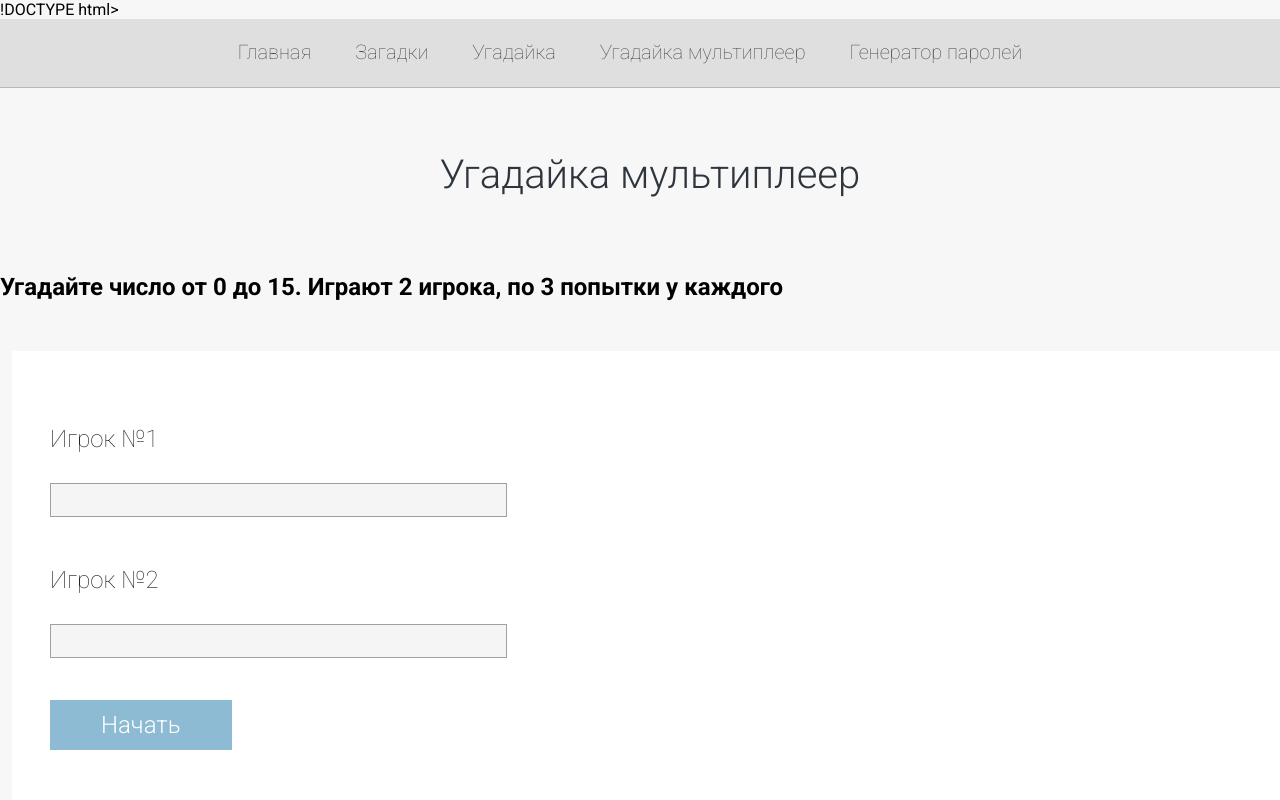
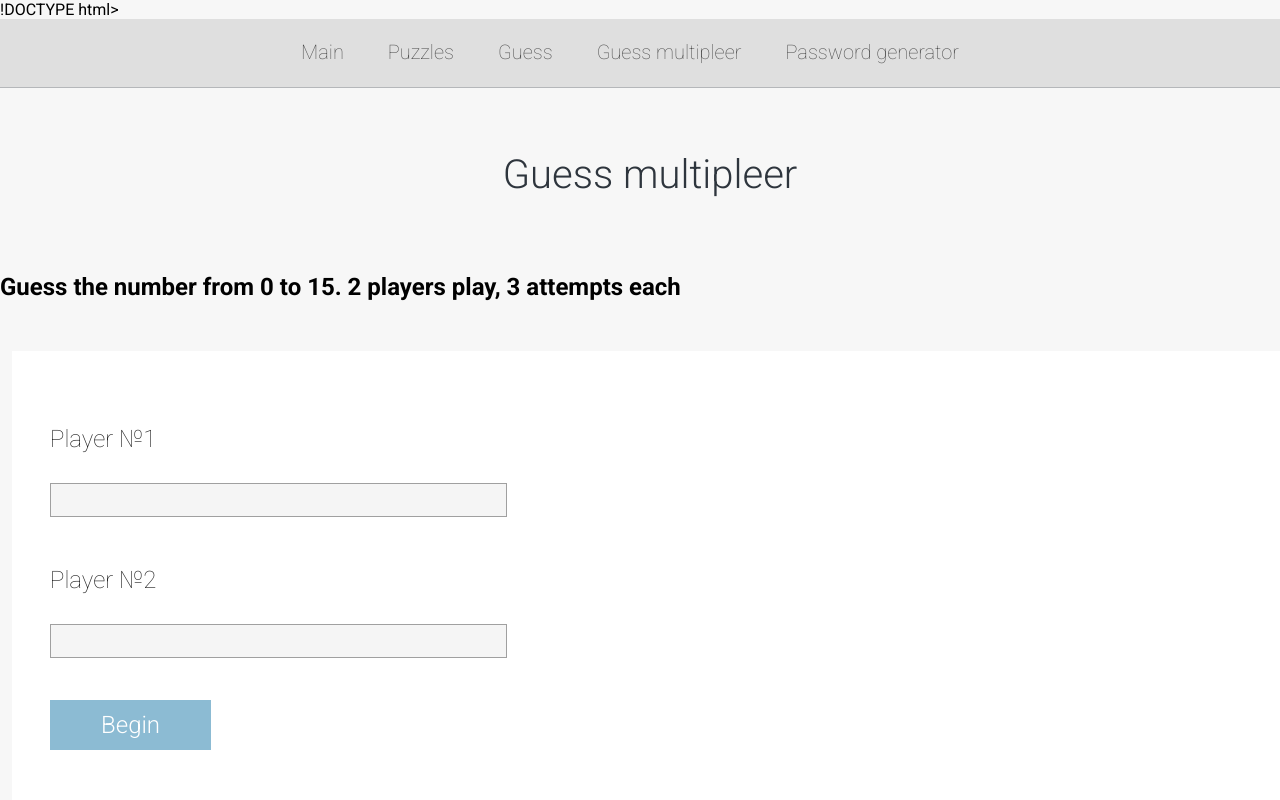
Before and after one commit to BESTTEST4YOU/GeekBrains, a plain HTML site: page guess2.html in a window 1280 px wide. Shown: the top 800 px of the page. Drawn offline with Linux system fonts and the light colour scheme.

Commit message:
Update guess2.html

```diff
--- a/guess2.html
+++ b/guess2.html
@@ -2,7 +2,7 @@
 <html>
 <head>
 <meta charset="utf-8">
-<title>Личный сайт студента GeekBrains</title>
+<title>GeekBrains student personal website</title>
 <link rel="stylesheet" href="style.css">
 <script type="text/javascript">
 
@@ -37,23 +37,23 @@
     function checkAnswers(userAnswer,id) {
         tryCount++;
             if (userAnswer == answer) {
-                write ("info1", " Игрок угадал и выиграл!" + " Загаданное число = " + answer);
+                write ("info1", " The player guessed and won!" + " Hidden number = " + answer);
                 hide ("button");
                 hide ("numberUser1");
                 hide ("numberUser2");
                 return;
             } else if (userAnswer > answer) {
-                write ("info1", "Игрок ввёл число больше загаданного");
+                write ("info1", "The player has entered a number greater than the specified one.");
                 hide ("numberUser1");
                 hide ("numberUser2");
                 return;
             } else if (userAnswer < answer) {
-                write ("info1", "Игрок ввёл число меньше загаданного");
+                write ("info1", "The player entered a number less than the specified one");
                 hide ("numberUser1");
                 hide ("numberUser2");
             }
         if (tryCount >= maxTryCount) {
-            write ("info1"," Вы превысили число попыток и проиграли. До свидания. <br>Правильный ответ: " + answer);
+            write ("info1"," You exceeded the number of attempts and lost. Goodbye. <br> Correct answer: " + answer);
             hide ("numberUser1");
             hide ("numberUser2");
         }
@@ -64,28 +64,28 @@
 <body>
 <div class="content">
 <div class="header">
-        <a href="index.html">Главная</a>
-        <a href="pazzle.html">Загадки</a>
-        <a href="guess.html">Угадайка</a>
-        <a href="guess2.html">Угадайка мультиплеер</a>
-        <a href="passw-generator.html">Генератор паролей</a>
+        <a href="index.html">Main</a>
+        <a href="pazzle.html">Puzzles</a>
+        <a href="guess.html">Guess</a>
+        <a href="guess2.html">Guess multipleer</a>
+        <a href="passw-generator.html">Password generator</a>
 </div>
 
     <div class="contentWrap">
         <div class="content">
             <div class="center">
 
-                <h1>Угадайка мультиплеер</h1>
-                <h2>Угадайте число от 0 до 15. Играют 2 игрока, по 3 попытки у каждого</h2>
+                <h1>Guess multipleer</h1>
+                <h2>Guess the number from 0 to 15. 2 players play, 3 attempts each</h2>
 
                 <div class="box">
-                    <p id="info1">Игрок №1</p>
+                    <p id="info1">Player №1</p>
                     <input type="text" id="numberUser1">
                     <br>
-                    <p id="info2">Игрок №2</p>
+                    <p id="info2">Player №2</p>
                     <input type="text" id="numberUser2">
                     <br>
-                    <a href="#" onclick="checkPlayer()" id="button">Начать</a>
+                    <a href="#" onclick="checkPlayer()" id="button">Begin</a>
                 </div>
 
             </div>
```
